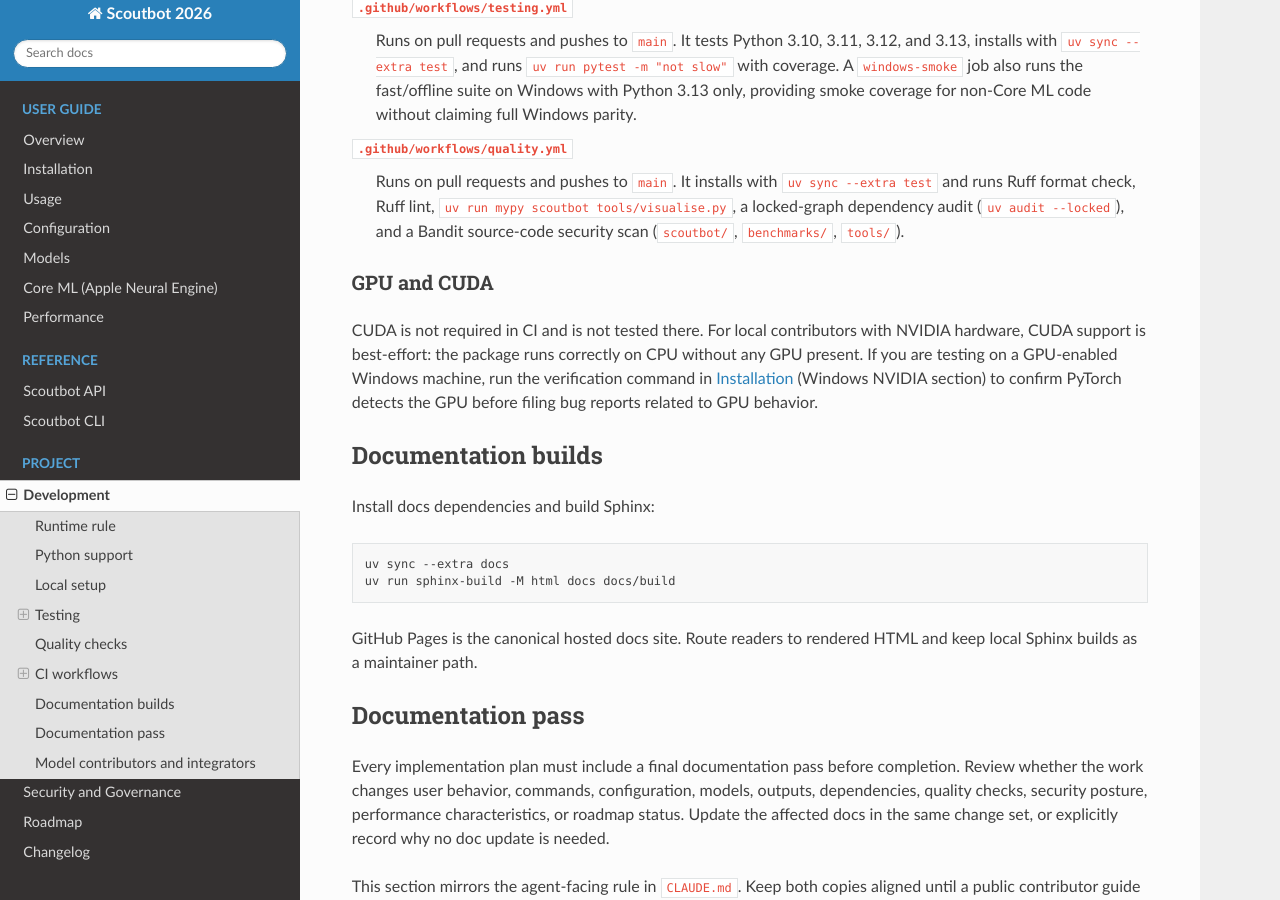
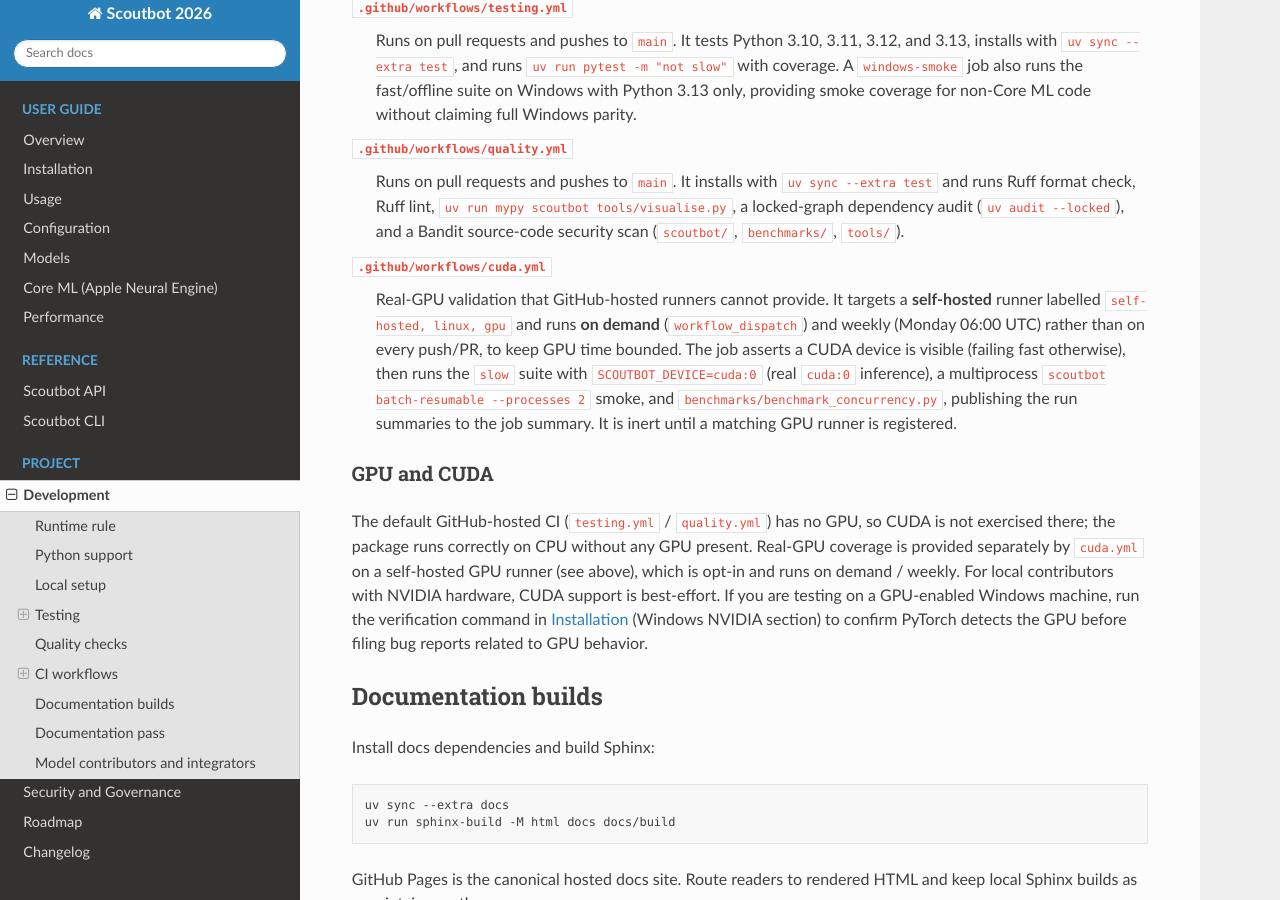
Before and after one commit to SurveyTools/scoutbot-two, a Sphinx documentation site: the page built from docs/development.rst, in a window 1280 px wide and 900 px high, scrolled down 2375 px. Built offline with Sphinx 7.4.7 and the Read the Docs theme 3.1.0, drawn with Linux system fonts in a browser that asks for light colours; formulas are drawn with MathJax 3.

Commit message:
Add opt-in self-hosted CUDA workflow.

```diff
--- a/docs/development.rst
+++ b/docs/development.rst
@@ -128,12 +128,24 @@ CI workflows
    locked-graph dependency audit (``uv audit --locked``), and a Bandit source-code security
    scan (``scoutbot/``, ``benchmarks/``, ``tools/``).
 
+``.github/workflows/cuda.yml``
+   Real-GPU validation that GitHub-hosted runners cannot provide. It targets a **self-hosted**
+   runner labelled ``self-hosted, linux, gpu`` and runs **on demand**
+   (``workflow_dispatch``) and weekly (Monday 06:00 UTC) rather than on every push/PR, to keep
+   GPU time bounded. The job asserts a CUDA device is visible (failing fast otherwise), then runs
+   the ``slow`` suite with ``SCOUTBOT_DEVICE=cuda:0`` (real ``cuda:0`` inference), a multiprocess
+   ``scoutbot batch-resumable --processes 2`` smoke, and ``benchmarks/benchmark_concurrency.py``,
+   publishing the run summaries to the job summary. It is inert until a matching GPU runner is
+   registered.
+
 GPU and CUDA
 ~~~~~~~~~~~~
 
-CUDA is not required in CI and is not tested there. For local contributors with NVIDIA hardware,
-CUDA support is best-effort: the package runs correctly on CPU without any GPU present. If you
-are testing on a GPU-enabled Windows machine, run the verification command in
+The default GitHub-hosted CI (``testing.yml`` / ``quality.yml``) has no GPU, so CUDA is not
+exercised there; the package runs correctly on CPU without any GPU present. Real-GPU coverage is
+provided separately by ``cuda.yml`` on a self-hosted GPU runner (see above), which is opt-in and
+runs on demand / weekly. For local contributors with NVIDIA hardware, CUDA support is best-effort.
+If you are testing on a GPU-enabled Windows machine, run the verification command in
 :doc:`installation` (Windows NVIDIA section) to confirm PyTorch detects the GPU before filing
 bug reports related to GPU behavior.
 
--- a/docs/roadmap.rst
+++ b/docs/roadmap.rst
@@ -401,6 +401,12 @@ deadline (``SCOUTBOT_MP_RESULT_TIMEOUT``), and re-running the same command resum
 work. Every run emits a machine-readable summary (``summary_json`` / ``--summary-json``) with
 worker-balance and phase-timing fields.
 
+A CI harness for this now exists: ``.github/workflows/cuda.yml`` runs the ``slow`` suite on
+``cuda:0``, a multiprocess ``batch-resumable --processes 2`` smoke, and
+``benchmark_concurrency.py`` on a self-hosted GPU runner (opt-in, on-demand / weekly). It is inert
+until a runner labelled ``self-hosted, linux, gpu`` is registered; once attached it provides the
+recurring real-GPU validation this item needs.
+
 Internal priorities:
 
 1. land the resume-safe implementation and summary JSON output -- done
```
Also changed, not shown: 1 other file.
